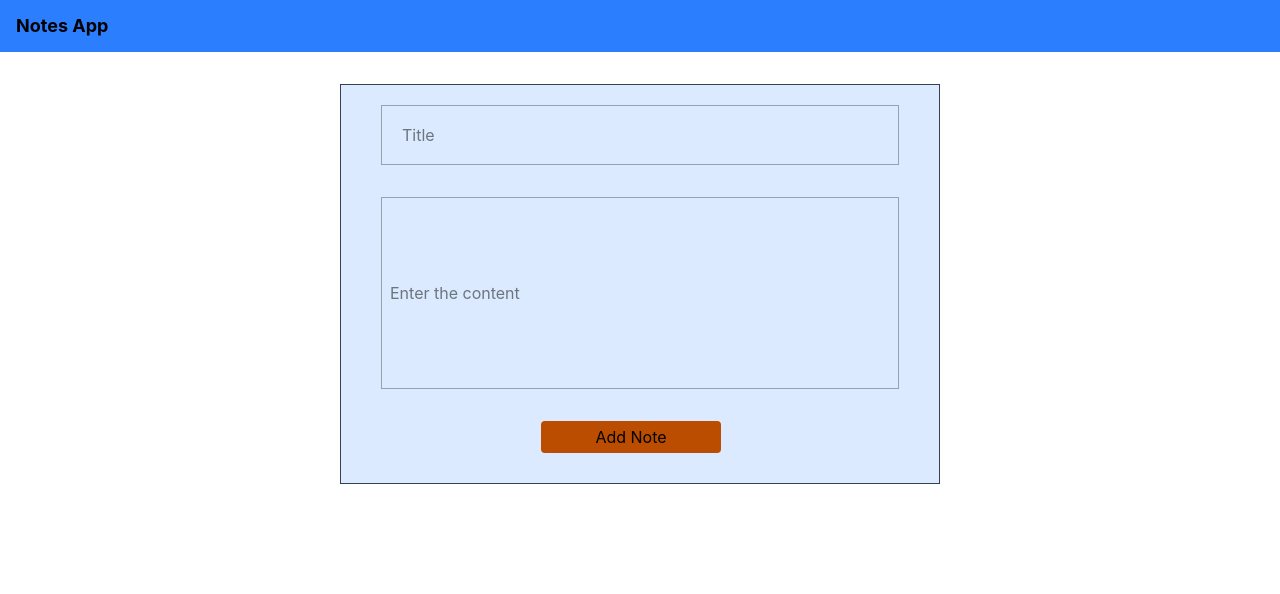
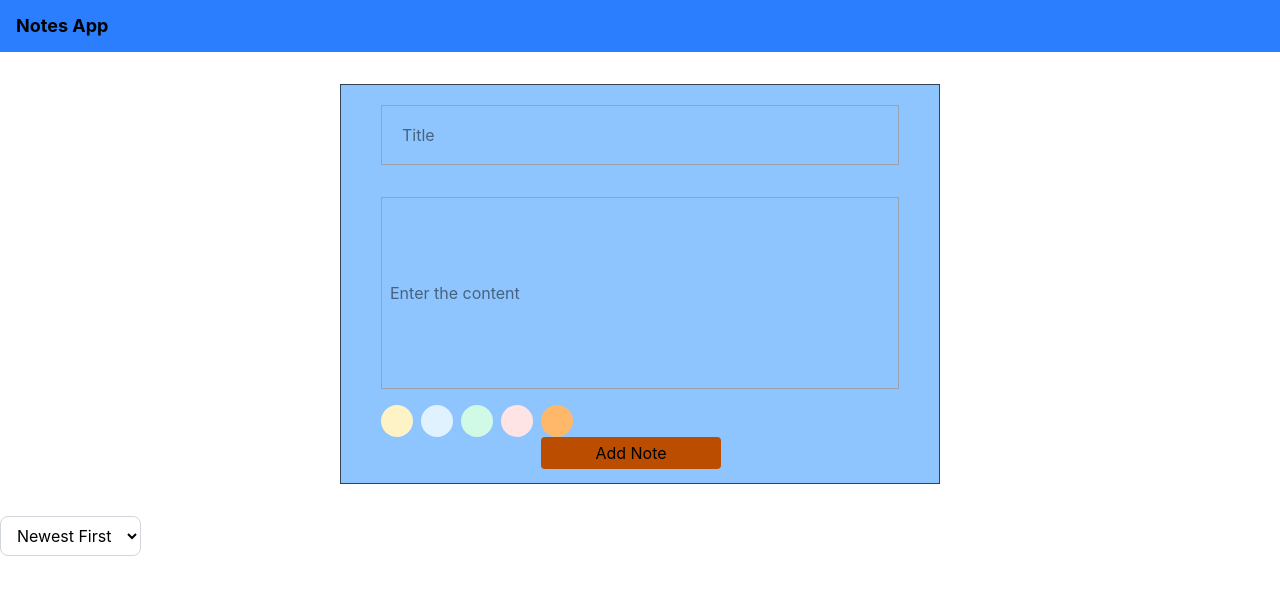
Before and after one commit to adiilmuhammad7/Notes-App, a React (Vite) app: page / in a window 1280 px wide. Shown: the top 594 px of the page. Built offline with nearby package versions, Linux system fonts and the light colour scheme.

Commit message:
Added sorting option

```diff
--- a/src/components/Notearea.jsx
+++ b/src/components/Notearea.jsx
@@ -10,6 +10,16 @@ function Notearea() {
 
     //to save the notes
     const [notes, setNotes] = useState([])
+
+    //color session
+    const [color, setColor] = useState("")
+
+    //sorting
+    const [sortBy, setSortBy] = useState("newest")
+
+
+
+    //
 
 
     function addNote() {
@@ -28,8 +38,11 @@ function Notearea() {
             return
         }
         const newNote = {
+            //for sort newest/oldest
+            id: Date.now(),
             title: title,
-            content: content
+            content: content,
+            color: color
         }
 
         setNotes([...notes, newNote])
@@ -47,12 +60,39 @@ function Notearea() {
     }
 
 
+    //sorting conditions
+    const sortedNotes = [...notes].sort(function (a, b) {
+
+
+
+    if (sortBy === "newest") {
+        return b.id - a.id;
+    }
+
+    if (sortBy === "oldest") {
+        return a.id - b.id;
+    }
+
+    if (sortBy === "title-asc") {
+        return a.title.localeCompare(b.title);
+    }
+
+    if (sortBy === "title-desc") {
+        return b.title.localeCompare(a.title);
+    }
+
+    return 0;
+});
+
+
 
 
 
     return (
+
+
         <div>
-            <div className="border border-gray-700 w-150  mx-auto my-8 h-100 bg-blue-100">
+            <div className="border border-gray-700 w-150  mx-auto my-8 h-100 bg-blue-300">
                 <div className="mt-10- px-10 py-5">
                     <input
                         value={title}
@@ -68,13 +108,74 @@ function Notearea() {
                             setContent(event.target.value)
                         }
 
-                        className="w-full h-48 px-2 border border-gray-400 mt-8 "
+                        className="w-full h-48 px-2 border border-gray-400 mt-8"
                         type="text"
                         placeholder="Enter the content"
                     />
+
+
+
+                    {/* Color picker */}
+                    <div className="flex gap-2 mt-4">
+
+                        {/* Yellow */}
+                        <button
+                            type="button"
+                            onClick={() => setColor("bg-amber-100")}
+                            className={`w-8 h-8 rounded-full bg-amber-100 ${color === "bg-amber-100"
+                                ? "ring-2 ring-black"
+                                : ""
+                                }`}
+                        ></button>
+
+                        {/* Blue */}
+                        <button
+                            type="button"
+                            onClick={() => setColor("bg-sky-100")}
+                            className={`w-8 h-8 rounded-full bg-sky-100 ${color === "bg-sky-100"
+                                ? "ring-2 ring-black"
+                                : ""
+                                }`}
+                        ></button>
+
+                        {/* Green */}
+                        <button
+                            type="button"
+                            onClick={() => setColor("bg-emerald-100")}
+                            className={`w-8 h-8 rounded-full bg-emerald-100 ${color === "bg-emerald-100"
+                                ? "ring-2 ring-black"
+                                : ""
+                                }`}
+                        ></button>
+
+                        {/* Pink */}
+                        <button
+                            type="button"
+                            onClick={() => setColor("bg-rose-100")}
+                            className={`w-8 h-8 rounded-full bg-rose-100 ${color === "bg-rose-100"
+                                ? "ring-2 ring-black"
+                                : ""
+                                }`}
+                        ></button>
+                        <button
+                            type="button"
+                            onClick={() => setColor("bg-orange-300")}
+                            className={`w-8 h-8 rounded-full bg-orange-300 ${color === "bg-orange-100"
+                                    ? "ring-2 ring-black"
+                                    : ""
+                                }`}
+                        ></button>
+                    </div>
+
+
+
+
+
+
+
                     <button
                         onClick={addNote}
-                        className="mx-40 bg-amber-700 rounded w-45 h-8 mt-8">
+                        className="mx-40 bg-amber-700 rounded w-45 h-8 ">
                         Add Note
                     </button>
                 </div>
@@ -82,23 +183,55 @@ function Notearea() {
 
                 </div>
             </div>
+
+            <div>
+                 <select
+                    value={sortBy}
+                    onChange={(event) =>
+                        setSortBy(event.target.value)
+                    }
+                    className="border border-gray-300 rounded-lg px-3 py-2 outline-none focus:ring-2 focus:ring-blue-500"
+                >
+                    <option value="newest">
+                        Newest First
+                    </option>
+
+                    <option value="oldest">
+                        Oldest First
+                    </option>
+
+                    <option value="title-asc">
+                        Title A-Z
+                    </option>
+
+                    <option value="title-desc">
+                        Title Z-A
+                    </option>
+                </select>
+
+            </div>
+
+
+
             {/* area of input displaying under the form */}
 
             <div className="grid grid-cols-3 gap-1">
 
-                {notes.map((note,index) => {
+                {sortedNotes.map((note, index) => {
                     return (
 
-                        <div className="bg-amber-300 rounded-2xl p-4 mb-4 h-90 ml-10 mr-10">
+                        <div className={`${note.color} rounded-2xl p-4 mb-4 h-90 ml-10 mr-10`}>
 
                             <h2 className="font-bold text-xl mt-5 ml-6">{note.title}</h2>
                             <p className="text-lg mt-2 ml-6">{note.content}</p>
 
+
+                            {/* delete button */}
                             <button
-                            className="bg-red-600 w-20 mt-50 ml-6 rounded-2xl"
-                            onClick={function () {
-                                deleteNote(index)
-                            }}>
+                                className="bg-red-600 w-20 mt-50 ml-6 rounded-2xl"
+                                onClick={function () {
+                                    deleteNote(index)
+                                }}>
                                 Delete
                             </button>
                         </div>
```
